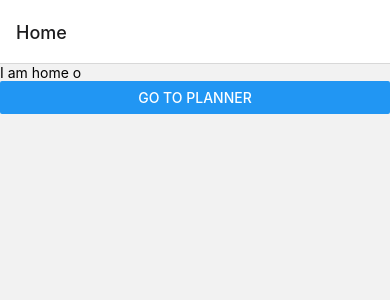
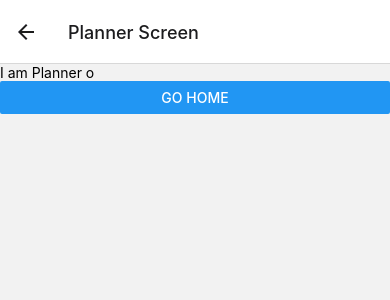
Before and after one commit to Isrealsix/workout, a React Native app: screen /PlannerScreen in a window 390 px wide. Shown: the top 300 px of the page. Built offline with nearby package versions, Linux system fonts and the light colour scheme.

Commit message:
bug fixed on navigation types/component

```diff
--- a/navigation/index.tsx
+++ b/navigation/index.tsx
@@ -4,14 +4,20 @@ import { NavigationContainer } from "@react-navigation/native";
 import HomeScreen from "../screens/HomeScreen";
 import PlannerScreen from "../screens/Planner";
 
-const Stack = createNativeStackNavigator();
+
+export type RootStackParams = {
+  HomeScreen: undefined;
+  PlannerScreen: undefined;
+}
+
+const Stack = createNativeStackNavigator<RootStackParams>();
 
 export default function Navigation() {
   return (
     <NavigationContainer>
-      <Stack.Navigator initialRouteName="Home">
-        <Stack.Screen name="Home" component={HomeScreen} />
-        <Stack.Screen name="Planner" component={PlannerScreen} />
+      <Stack.Navigator initialRouteName="HomeScreen">
+        <Stack.Screen name="HomeScreen" component={HomeScreen} />
+        <Stack.Screen name="PlannerScreen" component={PlannerScreen} />
       </Stack.Navigator>
     </NavigationContainer>
   );
--- a/screens/HomeScreen.tsx
+++ b/screens/HomeScreen.tsx
@@ -1,16 +1,22 @@
-import { View, Text, Button } from 'react-native';
-import { NativeStackHeaderProps } from '@react-navigation/native-stack';
+import { View, Text, Button } from "react-native";
+import { NativeStackNavigationProp } from "@react-navigation/native-stack";
+import { useNavigation } from "@react-navigation/core";
+import { RootStackParams } from "../navigation";
 
-const HomeScreen:React.FC<NativeStackHeaderProps> = ({ navigation }) => {
+type HomeScreenProps = NativeStackNavigationProp<RootStackParams>;
+const HomeScreen = () => {
+  const navigation = useNavigation<HomeScreenProps>();
   return (
-    <View>
-      <Text>I am home o</Text>
-      <Button
-        title='Go to planner'
-        onPress={() => navigation.push('Planner')}
-      />
-    </View>
-  )
-}
+    <>
+      <View>
+        <Text>I am home o</Text>
+        <Button
+          title="Go to planner"
+          onPress={() => navigation.navigate('PlannerScreen')}
+        />
+      </View>
+    </>
+  );
+};
 
-export default HomeScreen
+export default HomeScreen;
--- a/screens/Planner.tsx
+++ b/screens/Planner.tsx
@@ -1,13 +1,30 @@
 import { View, Text, Button } from 'react-native';
-import { NativeStackHeaderProps } from '@react-navigation/native-stack';
+import { NativeStackNavigationProp } from '@react-navigation/native-stack';
+import { useNavigation } from '@react-navigation/native';
+import { useLayoutEffect } from 'react';
+import { RootStackParams } from '../navigation';
 
-const PlannerScreen:React.FC<NativeStackHeaderProps> = ({ navigation }) => {
+
+
+
+type PlannerScreenProps = NativeStackNavigationProp<RootStackParams>;
+
+const PlannerScreen= () => {
+  const navigation = useNavigation<PlannerScreenProps>();
+  useLayoutEffect(() => {
+    if (navigation) {
+      navigation.setOptions({
+        title: 'Planner Screen',
+      });
+    }
+  }, [navigation]);
+
   return (
     <View>
       <Text>I am Planner o</Text>
       <Button
         title='Go Home'
-        onPress={() => navigation.push('Home')}
+        onPress={() => navigation.push('HomeScreen') }
       />
     </View>
   )
```
Also changed, not shown: package.json (+4 -3 lines), screens/MyScreen.tsx (added, +25 -0 lines), 1 other file (tests, documents, lock files or other folders).
